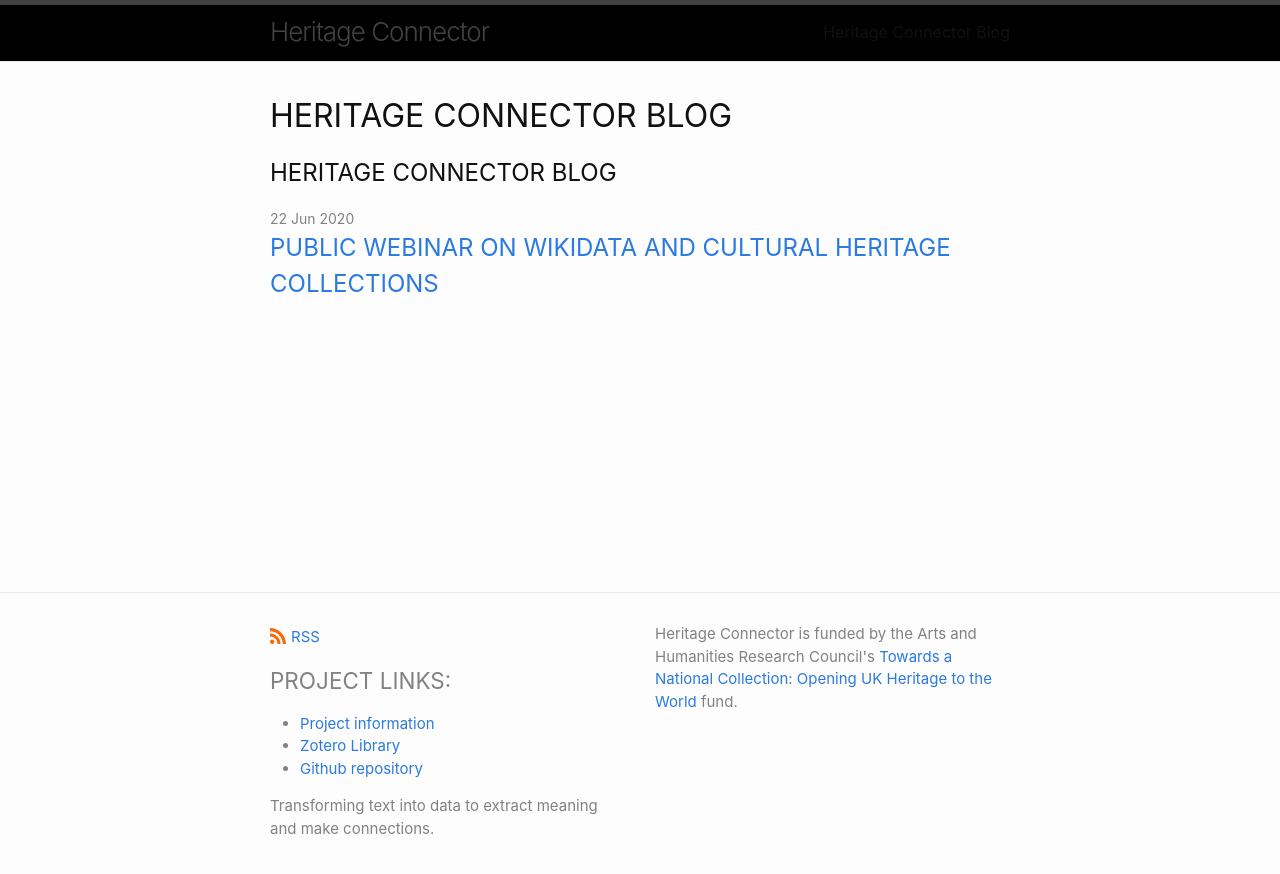
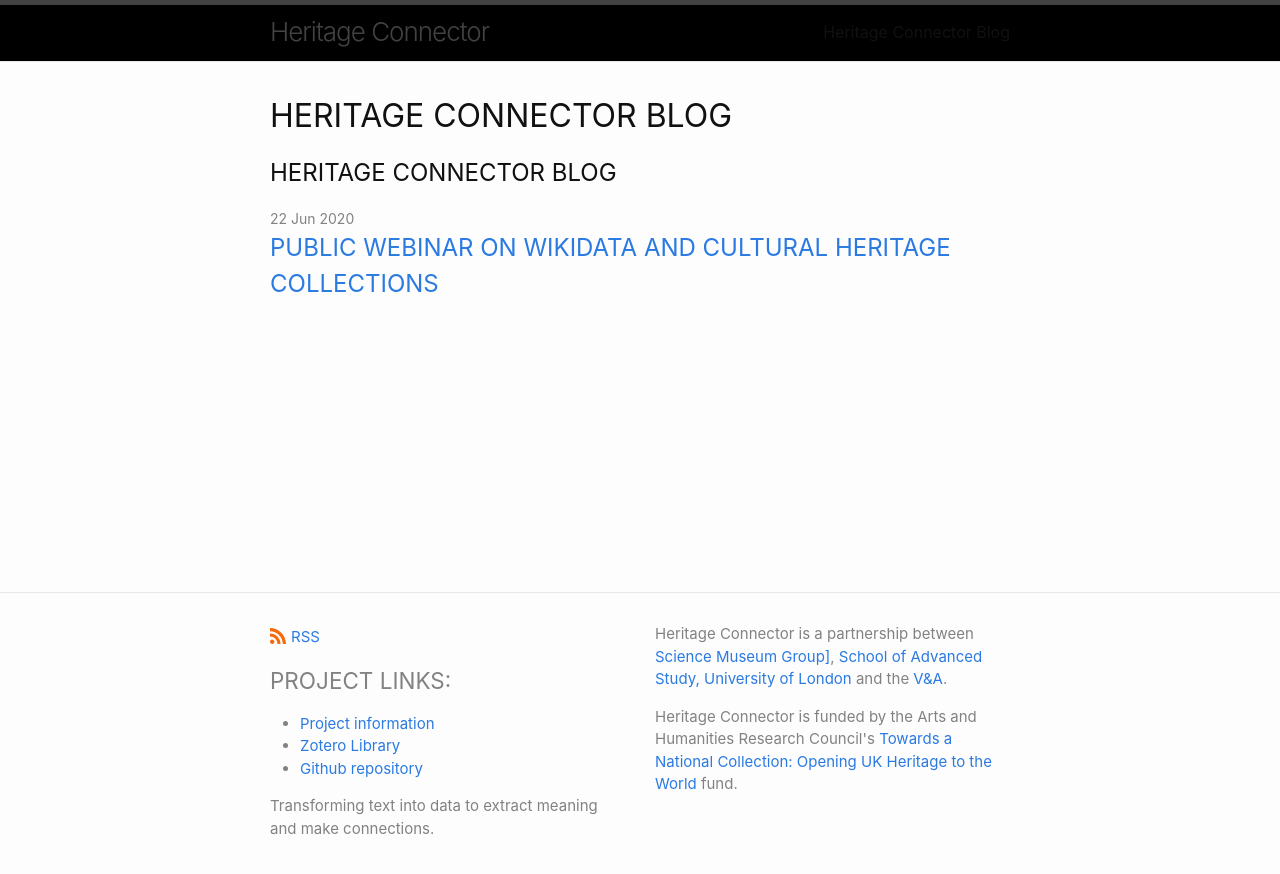
Before and after one commit to portableant/heritageconnector, a Jekyll site: the page built from README.md, in a window 1280 px wide. Shown: the top 874 px of the page. Built offline with Jekyll 4.4.1, drawn with Linux system fonts in a browser that asks for light colours; some web fonts are replaced; our own code applies the rules of GitHub Pages for plain Markdown files.

Commit message:
Added research partners details and links

```diff
--- a/_includes/footer.html
+++ b/_includes/footer.html
@@ -38,7 +38,7 @@
                  <p>{{ site.description | escape }}</p>
       </div>
       <div class="footer-col">
-
+      <p>Heritage Connector is a partnership between <a href="https://www.sciencemuseumgroup.org.uk/">Science Museum Group]</a>, <a href="https://www.sas.ac.uk">School of Advanced Study, University of London</a> and the <a href="https://www.vam.ac.uk">V&amp;A</a>.</p>
       <p>Heritage Connector is funded by the Arts and Humanities Research Council's <a href="https://ahrc.ukri.org/research/fundedthemesandprogrammes/tanc-opening-uk-heritage-to-the-world/">Towards a National Collection: Opening UK Heritage to the World</a> fund.</p>
       </div>
     </div>
```
